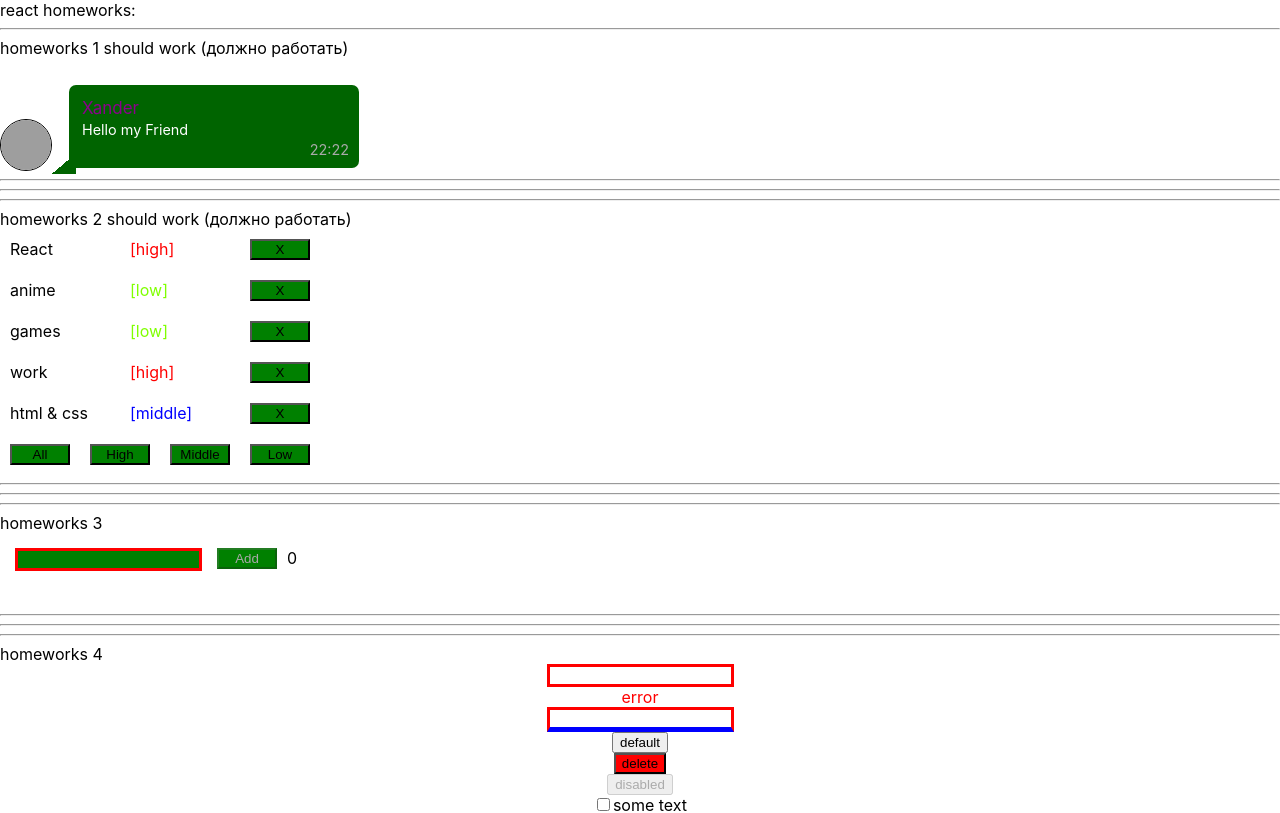
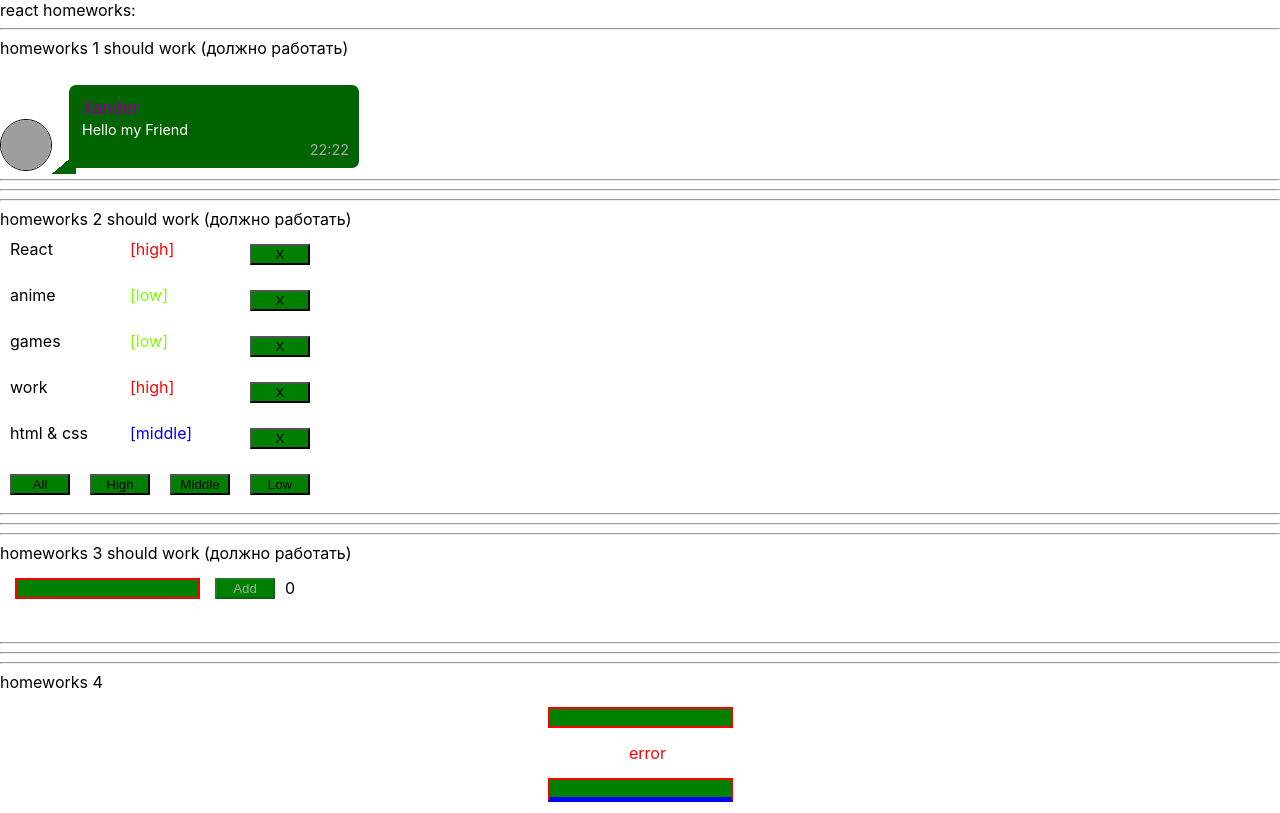
Before and after one commit to Colibnic-Alexandru/incubator-homework, a React (Create React App) app: page / in a window 1280 px wide. Shown: the top 813 px of the page. Built offline with nearby package versions, Linux system fonts and the light colour scheme; grey boxes are pictures that could not be loaded.

Commit message:
delete all comments and refactor css module

```diff
--- a/src/p2-homeworks/h1/HW1.tsx
+++ b/src/p2-homeworks/h1/HW1.tsx
@@ -1,6 +1,6 @@
 import React from 'react'
 import Message from "./Message";
-import s from "../.././p1-main/m1-ui/u1-app/App.module.css";
+
 
 const messageData = {
     avatar: 'https://sun9-74.userapi.com/Ph-WiuOtF985il9AvN9JqiCWedmHtSGSSTXrSA/ltEB2Z2-YO4.jpg',
@@ -25,8 +25,6 @@ function HW1() {
             />
 
             <hr/>
-            {/*для личного творчества, могу проверить*/}
-          {/*<AlternativeMessage/>*/}
             <hr/>
         </div>
     )
--- a/src/p2-homeworks/h2/Affair.tsx
+++ b/src/p2-homeworks/h2/Affair.tsx
@@ -3,13 +3,12 @@ import {AffairType} from "./HW2";
 import s from "./Affairs.module.css"
 import SuperButton from "../h4/common/c2-SuperButton/SuperButton";
 type AffairPropsType = {
-    // key не нужно типизировать
-    affair: AffairType // need to fix any
-    deleteAffairCallback: (_id: number)=> void // need to fix any
+    affair: AffairType
+    deleteAffairCallback: (_id: number)=> void
 }
 
 function Affair(props: AffairPropsType) {
-    const deleteCallback = () => {props.deleteAffairCallback(props.affair._id)}// need to fix
+    const deleteCallback = () => {props.deleteAffairCallback(props.affair._id)}
     const priorityClass = s.item + ' ' + s[props.affair.priority]
     return (
         <div className={s.affairs}>
--- a/src/p2-homeworks/h2/Affairs.tsx
+++ b/src/p2-homeworks/h2/Affairs.tsx
@@ -4,7 +4,7 @@ import {AffairType, FilterType} from './HW2'
 import s from "./Affairs.module.css"
 import SuperButton from "../h4/common/c2-SuperButton/SuperButton";
 
-type AffairsPropsType = { // need to fix any
+type AffairsPropsType = {
     data:  Array<AffairType>
     setFilter: (type: FilterType)=> void
     deleteAffairCallback: (_id: number)=> void
@@ -12,14 +12,14 @@ type AffairsPropsType = { // need to fix any
 
 function Affairs(props: AffairsPropsType) {
     const mappedAffairs = props.data.map((a: AffairType) => (
-        <Affair // should work
-            key={a._id} // кеи ОБЯЗАТЕЛЬНЫ в 99% - так что лучше их писать всегда при создании компонент в мапе
+        <Affair
+            key={a._id}
             affair={a}
             deleteAffairCallback={props.deleteAffairCallback}
         />
     ))
 
-    const setAll = () => {props.setFilter('all')} // need to fix
+    const setAll = () => {props.setFilter('all')}
     const setHigh = () => {props.setFilter('high')}
     const setMiddle = () => {props.setFilter('middle')}
     const setLow = () => {props.setFilter('low')}
--- a/src/p2-homeworks/h2/HW2.tsx
+++ b/src/p2-homeworks/h2/HW2.tsx
@@ -2,16 +2,16 @@ import React, {useState} from 'react'
 import Affairs from './Affairs'
 
 // types
-export type AffairPriorityType = 'high' | 'low' | 'middle' // need to fix any
+export type AffairPriorityType = 'high' | 'low' | 'middle'
 export type AffairType = {
     _id: number,
     name: string,
     priority: AffairPriorityType
-} // need to fix any
+}
 export type FilterType = 'all' | AffairPriorityType
 
-// constants
-const defaultAffairs: Array<AffairType> = [ // need to fix any
+
+const defaultAffairs: Array<AffairType> = [
     {_id: 1, name: 'React', priority: 'high'},
     {_id: 2, name: 'anime', priority: 'low'},
     {_id: 3, name: 'games', priority: 'low'},
@@ -19,21 +19,21 @@ const defaultAffairs: Array<AffairType> = [ // need to fix any
     {_id: 5, name: 'html & css', priority: 'middle'},
 ]
 
-// pure helper functions
-export const filterAffairs = (affairs: Array<AffairType>, filter: FilterType): Array<AffairType> => { // need to fix any
+
+export const filterAffairs = (affairs: Array<AffairType>, filter: FilterType): Array<AffairType> => {
     if (filter === 'all') return affairs
-    else return affairs.filter(el => el.priority === filter)// need to fix
+    else return affairs.filter(el => el.priority === filter)
 }
-export const deleteAffair = (affairs: Array<AffairType>, _id: number): Array<AffairType> => { // need to fix any
-    return affairs.filter(el => el._id !== _id)// need to fix
+export const deleteAffair = (affairs: Array<AffairType>, _id: number): Array<AffairType> => {
+    return affairs.filter(el => el._id !== _id)
 }
 
 function HW2() {
-    const [affairs, setAffairs] = useState<Array<AffairType>>(defaultAffairs) // need to fix any
+    const [affairs, setAffairs] = useState<Array<AffairType>>(defaultAffairs)
     const [filter, setFilter] = useState<FilterType>('all')
 
     const filteredAffairs = filterAffairs(affairs, filter)
-    const deleteAffairCallback = (_id: number) => setAffairs(deleteAffair(affairs, _id)) // need to fix any
+    const deleteAffairCallback = (_id: number) => setAffairs(deleteAffair(affairs, _id))
 
     return (
         <div>
@@ -48,8 +48,6 @@ function HW2() {
             />
 
             <hr/>
-            {/*для личного творчества, могу проверить*/}
-            {/*<AlternativeAffairs/>*/}
             <hr/>
         </div>
     )
--- a/src/p2-homeworks/h3/Greeting.tsx
+++ b/src/p2-homeworks/h3/Greeting.tsx
@@ -4,16 +4,15 @@ import SuperInputText from "../h4/common/c1-SuperInputText/SuperInputText";
 import SuperButton from "../h4/common/c2-SuperButton/SuperButton";
 
 type GreetingPropsType = {
-    name: string // need to fix any
-    setNameCallback: (e: ChangeEvent<HTMLInputElement>) => void // need to fix any
-    addUser: () => void // need to fix any
-    error: string // need to fix any
-    totalUsers: number // need to fix any
+    name: string
+    setNameCallback: (e: ChangeEvent<HTMLInputElement>) => void
+    addUser: () => void
+    error: string
+    totalUsers: number
 }
 
-// презентационная компонента (для верстальщика)
 const Greeting: React.FC<GreetingPropsType> = (
-    {name, setNameCallback, addUser, error, totalUsers} // деструктуризация пропсов
+    {name, setNameCallback, addUser, error, totalUsers}
 ) => {
     const inputClass = error ? s.errorInput : s.input
 
--- a/src/p2-homeworks/h3/GreetingContainer.tsx
+++ b/src/p2-homeworks/h3/GreetingContainer.tsx
@@ -3,20 +3,16 @@ import Greeting from './Greeting'
 import {UserType} from "./HW3";
 
 type GreetingContainerPropsType = {
-    users: Array<UserType> // need to fix any
-    addUserCallback: (name: string) => void // need to fix any
+    users: Array<UserType>
+    addUserCallback: (name: string) => void
 }
 
-// более простой и понятный для новичков
-// function GreetingContainer(props: GreetingPropsType) {
 
-// более современный и удобный для про :)
-// уровень локальной логики
-const GreetingContainer: React.FC<GreetingContainerPropsType> = ({users, addUserCallback}) => { // деструктуризация пропсов
-    const [name, setName] = useState<string>('') // need to fix any
-    const [error, setError] = useState<string>('') // need to fix any
+const GreetingContainer: React.FC<GreetingContainerPropsType> = ({users, addUserCallback}) => {
+    const [name, setName] = useState<string>('')
+    const [error, setError] = useState<string>('')
 
-    const setNameCallback = (e: ChangeEvent<HTMLInputElement>) => { // need to fix any
+    const setNameCallback = (e: ChangeEvent<HTMLInputElement>) => {
         const changeName = e.currentTarget.value.trim()
 
         if (changeName) {
@@ -32,10 +28,10 @@ const GreetingContainer: React.FC<GreetingContainerPropsType> = ({users, addUser
     const addUser = () => {
         addUserCallback(name)
         alert(`Hello ${name} !`)
-        setName('')// need to fix
+        setName('')
     }
 
-    const totalUsers = users.length// need to fix
+    const totalUsers = users.length
 
     return (
         <Greeting
--- a/src/p2-homeworks/h3/HW3.tsx
+++ b/src/p2-homeworks/h3/HW3.tsx
@@ -2,19 +2,18 @@ import React, {useState} from 'react'
 import GreetingContainer from './GreetingContainer'
 import {v1} from "uuid";
 
-// types
+
 export type UserType = {
-    _id: string // need to fix any
-    name: string // need to fix any
+    _id: string
+    name: string
 }
 
-// уровень работы с глобальными данными
 function HW3() {
-    const [users, setUsers] = useState<Array<UserType>>([]) // need to fix any
+    const [users, setUsers] = useState<Array<UserType>>([])
 
     const addUserCallback = (name: string) => {
-        let newUser = {_id: v1(), name: name}// need to fix any
-        setUsers([newUser, ...users]) // need to fix
+        let newUser = {_id: v1(), name: name}
+        setUsers([newUser, ...users])
     }
 
     return (
@@ -22,12 +21,10 @@ function HW3() {
             <hr/>
             homeworks 3
 
-            {/*should work (должно работать)*/}
+            should work (должно работать)
             <GreetingContainer users={users} addUserCallback={addUserCallback}/>
 
             <hr/>
-            {/*для личного творчества, могу проверить*/}
-            {/*<AlternativeGreeting/>*/}
             <hr/>
         </div>
     )
--- a/src/p2-homeworks/h4/common/c1-SuperInputText/SuperInputText.module.css
+++ b/src/p2-homeworks/h4/common/c1-SuperInputText/SuperInputText.module.css
@@ -1,11 +1,20 @@
-.superInput {
-
+.error {
+    color: red;
+    height: 20px;
+    margin-left: 15px;
 }
 
-.errorInput {
-    border: 3px solid #ff0000;
+.input {
+    margin: 15px;
+    background: green;
+    color: black;
 }
 
-.error {
-    color: red;
+
+.errorInput {
+    margin: 15px;
+    background: green;
+    color: black;
+    border: 2px solid red;
+    outline: none;
 }
--- a/src/p2-homeworks/h4/common/c2-SuperButton/SuperButton.module.css
+++ b/src/p2-homeworks/h4/common/c2-SuperButton/SuperButton.module.css
@@ -1,7 +1,11 @@
-.default {
-
+.button {
+    margin-block-start: 15px;
+    width: 60px;
+    background: green;
+    color: black;
+    outline: none;
 }
 
-.red {
-    background: red;
+.button:disabled {
+    color: darkgray;
 }
```
Also changed, not shown: package.json (+6 -3 lines), .pnp.cjs, 1 other file (tests, documents, lock files or other folders).
